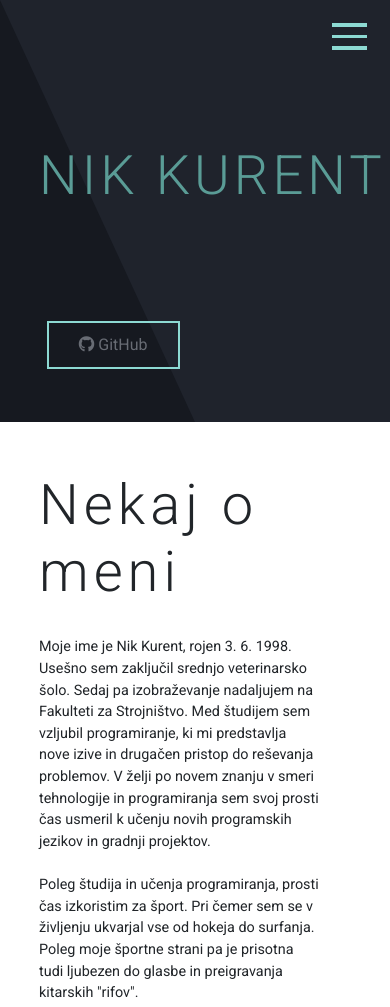
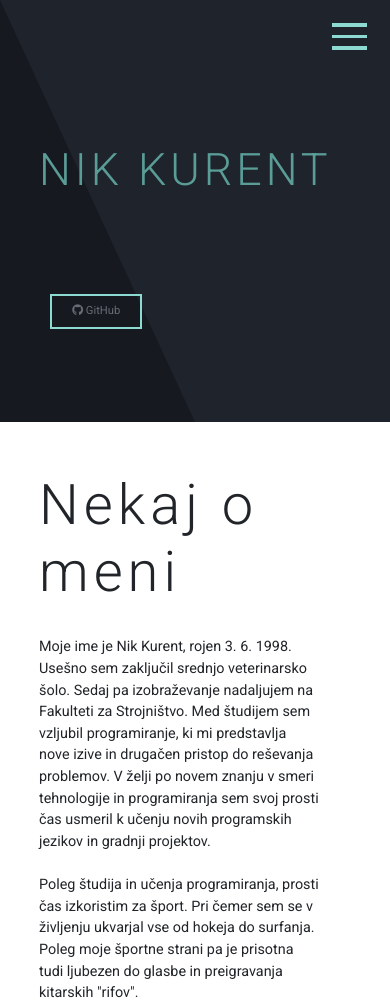
Before and after one commit to nikkurent/nikkurent.github.io, a plain HTML site: page index.html in a window 390 px wide. Shown: the top 1007 px of the page. Drawn offline with nearby package versions, Linux system fonts and the light colour scheme.

Commit message:
style changes

```diff
--- a/style.css
+++ b/style.css
@@ -88,7 +88,7 @@ body{
 
 /* Navbar Section */
 .navbar{
-    position: absolute !important;
+    position: absolute !important; /* Using important to override Bootstraps relative position */
     top: 0;
     width: 100%;
     z-index:90;
@@ -318,12 +318,10 @@ footer i:hover{
 
 /* Viewports */
 @media screen and (max-width: 760px){
-    #hero{
-        height: 60vh;
-    }
-
-    #clip{
-        height: 60vh;
+    .box a{
+        font-size: .7em;
+        padding: 7px 20px;
+        transform: translate(-20px, 75px);
     }
 
     .hero-text{
@@ -332,10 +330,6 @@ footer i:hover{
 
     .hero-img img{
         display: none;
-    }
-    .box a{
-        top: 80% !important;
-        left: 12% !important;
     }
 
     .about img{
@@ -396,7 +390,7 @@ footer i:hover{
     .hero-text{
         top: 10%;
         left: 10%;
-        font-size: clamp(3.4em, 7vw, 7em);
+        font-size: clamp(2.8em, 7vw, 7em);
     }
 
     .box a{
@@ -407,10 +401,6 @@ footer i:hover{
     /* Navbar Mobile/Tablet */
     body.active{
         overflow: hidden;
-    }
-
-    .navbar{
-        position: static !important;
     }
 
     .navbar-toogle{
```
